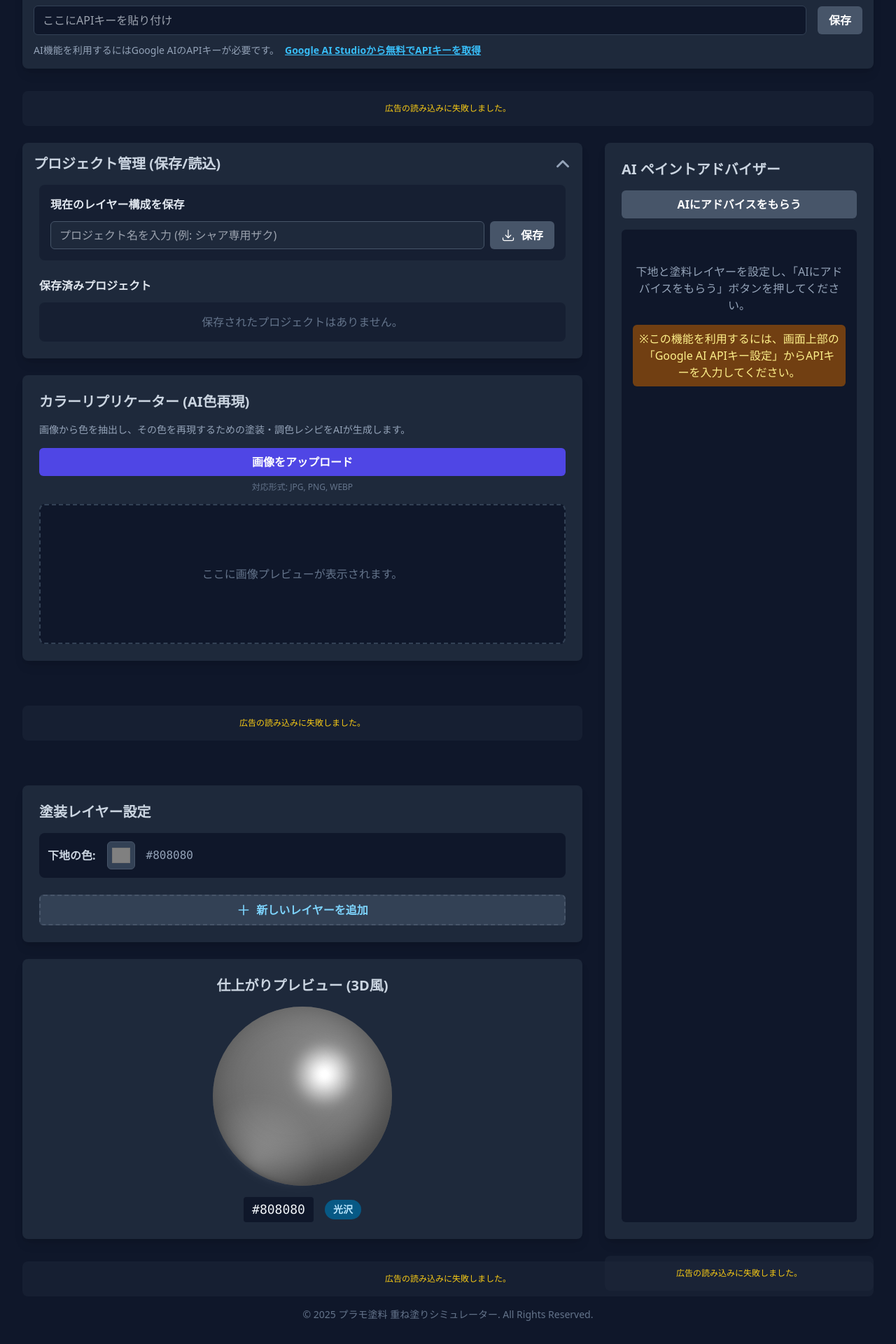
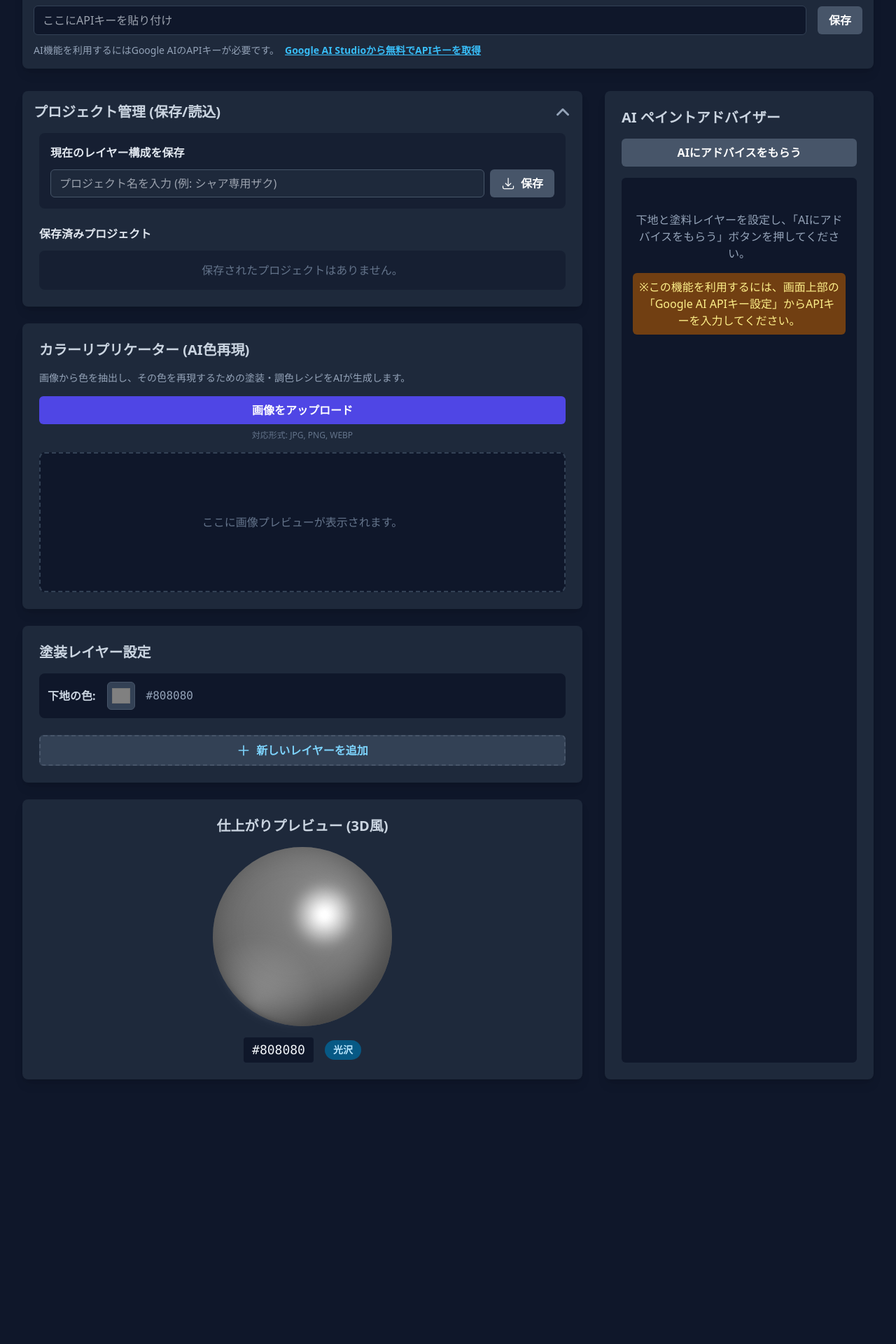
Before and after one commit to masanoni/plamo-paint-layering-simulator, a React (Vite) app: page / in a window 1280 px wide. Shown: the part 180-2100 px from the top of the page at 70% size. After the commit the page ends 1754 px from the top, so only its background shows below. Built offline with nearby package versions, Linux system fonts and the light colour scheme.

Commit message:
Add files via upload

```diff
--- a/App.tsx
+++ b/App.tsx
@@ -1,3 +1,4 @@
+
 import React, { useState, useCallback, useMemo, useRef, useEffect } from 'react';
 import { Brand, PaintLayer, PaintType, MixedPaintInfo, ParsedRecipe, ParsedLayer, Paint, PaintSystem, SavedProject } from './types';
 import LayerItem from './components/LayerItem';
@@ -13,7 +14,6 @@ import ProjectManager from './components/ProjectManager';
 import { allPaints as defaultPaints } from './paints/index';
 import UserManualModal from './components/UserManualModal';
 import QuestionMarkCircleIcon from './components/icons/QuestionMarkCircleIcon';
-import AdUnit from './components/AdUnit';
 
 const PAINTS_STORAGE_KEY = 'plamo_paint_simulator_paints';
 const API_KEY_STORAGE_KEY = 'plamo_paint_simulator_api_key';
@@ -399,10 +399,6 @@ const App: React.FC = () => {
 
         <ApiKeyManager initialKey={apiKey} onSave={handleSaveApiKey} />
 
-        <div className="my-6">
-          <AdUnit adId="4148e069f07873a3aa7b034b7203392d" />
-        </div>
-
         <main className="grid grid-cols-1 lg:grid-cols-3 gap-8">
           <div className="lg:col-span-2 flex flex-col gap-6">
 
@@ -414,10 +410,6 @@ const App: React.FC = () => {
             />
 
             <ColorReplicator onApplyRecipe={handleRecipeApply} paints={paints} apiKey={apiKey} />
-
-            <div className="my-6">
-                <AdUnit adId="639e7e1d22e0cdaa4cb1ed5474ef207a" />
-            </div>
 
             <div className="bg-slate-800 p-6 rounded-lg shadow-lg">
                 <h2 className="text-xl font-bold text-slate-300 mb-4">塗装レイヤー設定</h2>
@@ -461,16 +453,8 @@ const App: React.FC = () => {
 
           <div className="lg:col-span-1">
             <AdvicePanel layers={layers} baseColor={baseColor} paints={paints} apiKey={apiKey} />
-            <div className="mt-6">
-              <AdUnit adId="d5d498b0fee3a3e27e223e19528b1d3f" />
-            </div>
           </div>
         </main>
-
-        <footer className="mt-8">
-            <AdUnit adId="ced0be8cfd0ef999653360952f953d9a" />
-            <p className="text-center text-slate-500 text-sm mt-4">&copy; {new Date().getFullYear()} プラモ塗料 重ね塗りシミュレーター. All Rights Reserved.</p>
-        </footer>
       </div>
       <ColorMixerModal
         isOpen={mixerState.isOpen}
--- a/index.html
+++ b/index.html
@@ -6,10 +6,9 @@
     <title>プラモ塗料 重ね塗りシミュレーター</title>
     <script async src="https://pagead2.googlesyndication.com/pagead/js/adsbygoogle.js?client=ca-pub-1428963513287361"
      crossorigin="anonymous"></script>
-
-    <!-- Admax main library script -->
+    <!-- admax -->
     <script src="https://adm.shinobi.jp/o/5d41b4f7074be0eca3c77277f3098c0b"></script>
-
+    <!-- admax -->
     <script src="https://cdn.tailwindcss.com"></script>
   <script type="importmap">
 {
@@ -26,5 +25,11 @@
   <body class="bg-slate-900 text-slate-100">
     <div id="root"></div>
     <script type="module" src="/index.tsx"></script>
+    <!-- admax -->
+    <script src="https://adm.shinobi.jp/s/4148e069f07873a3aa7b034b7203392d"></script>
+    <!-- admax -->
+    <!-- admax -->
+    <script src="https://adm.shinobi.jp/s/ced0be8cfd0ef999653360952f953d9a"></script>
+    <!-- admax -->
   </body>
 </html>
```
